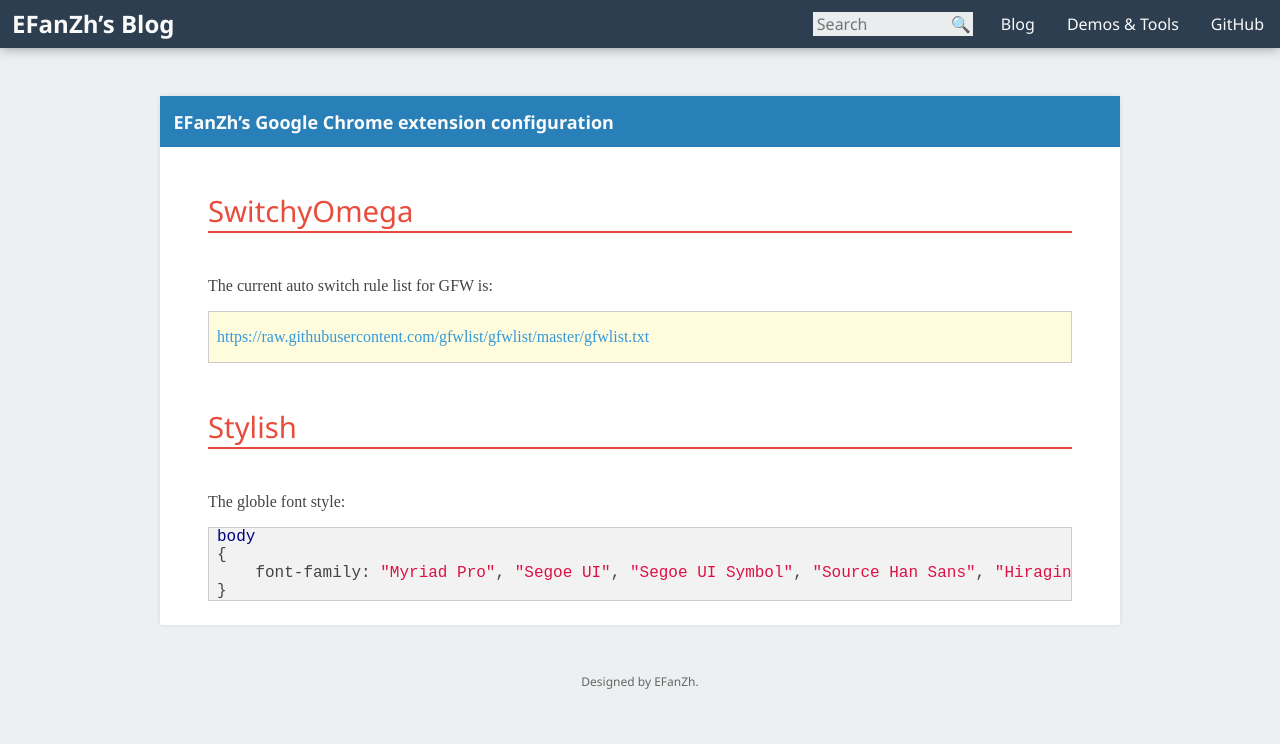
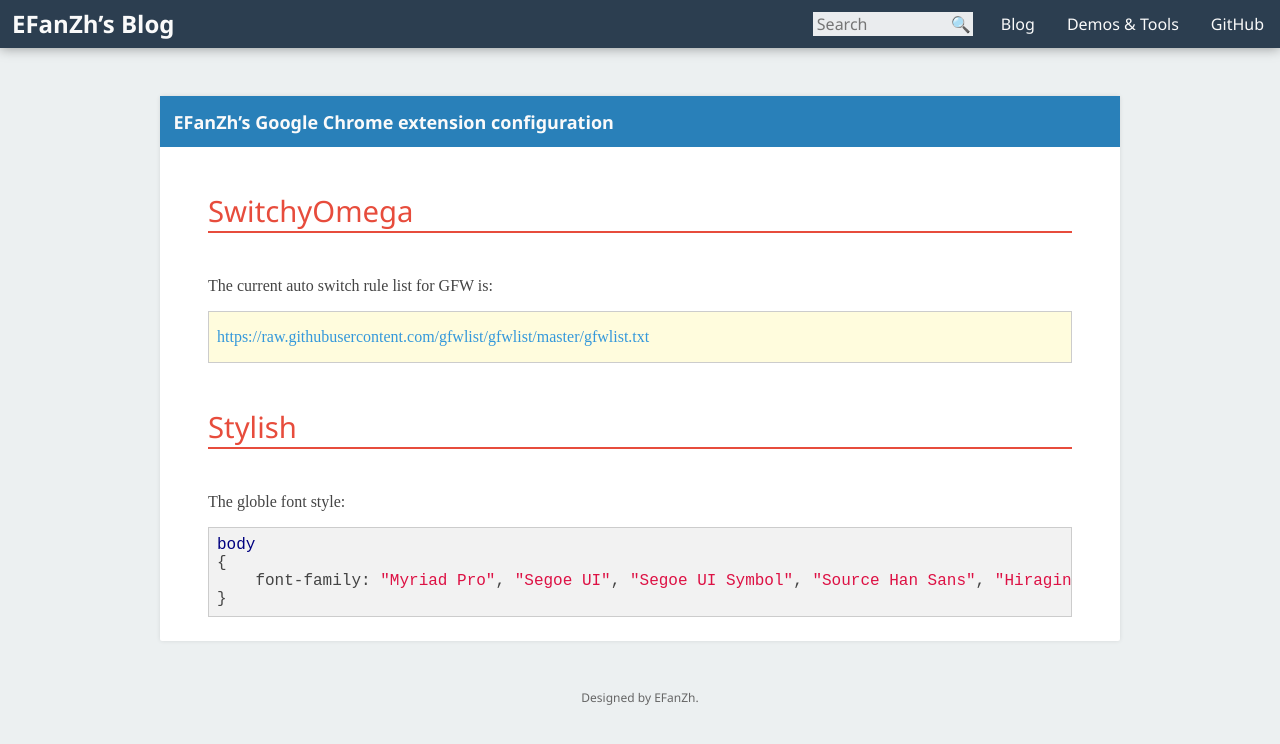
Before and after one commit to fuzeyi/efanzh.github.io, a Jekyll site: the page built from _posts/2014-01-29-chrome-extension-configuration.md, in a window 1280 px wide. Shown: the top 744 px of the page. Built offline with Jekyll 4.4.1, drawn with Linux system fonts in a browser that asks for light colours.

Commit message:
Fix code block padding

```diff
--- a/stylesheets/common.css
+++ b/stylesheets/common.css
@@ -27,6 +27,15 @@ button, input, textarea
 pre.highlight, .post blockquote
 {
     border: 1px solid #ccc;
+}
+
+pre.highlight
+{
+    padding: 0.5em;
+}
+
+.post blockquote
+{
     padding: 0 0.5em;
 }
 
```
